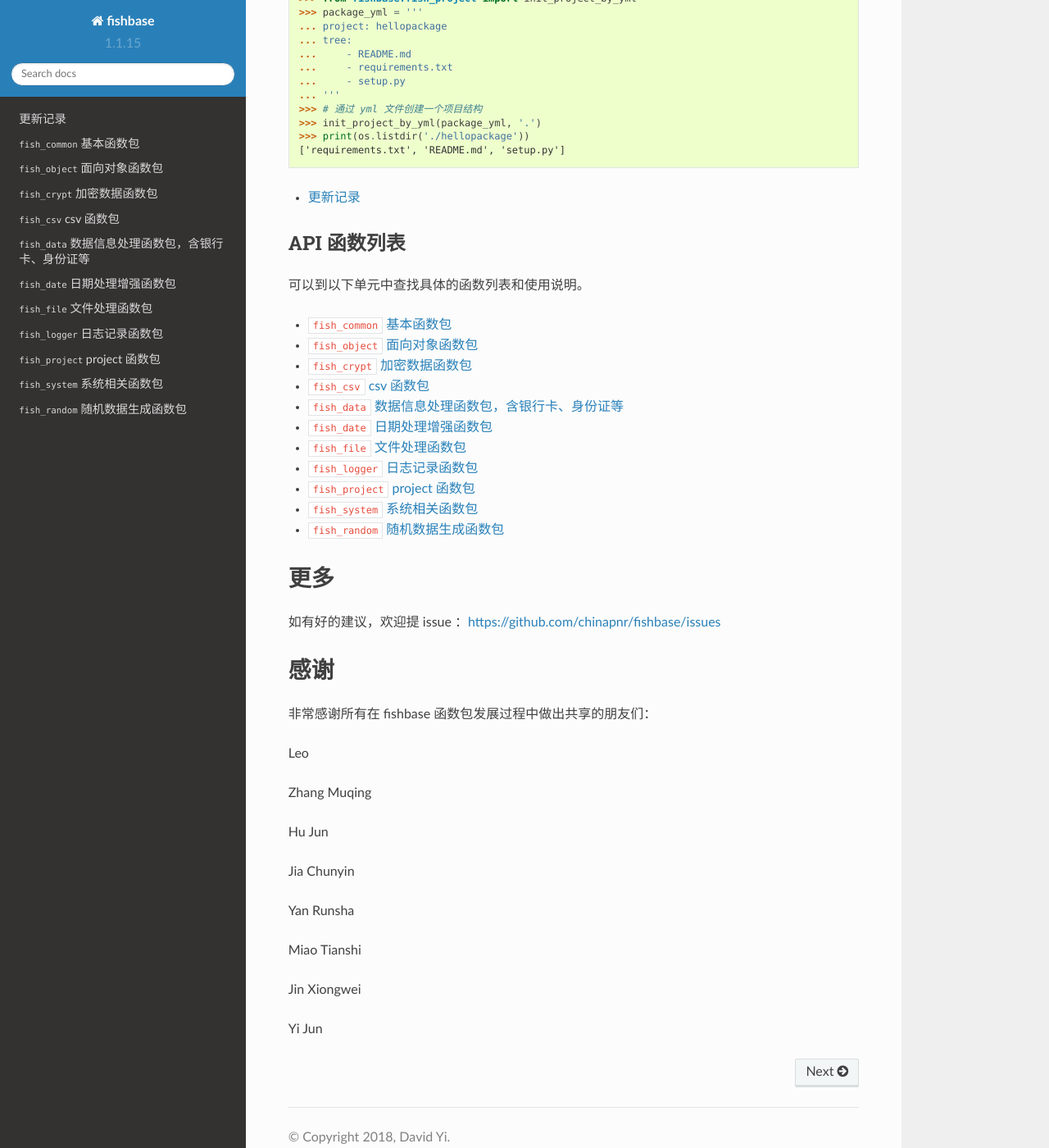
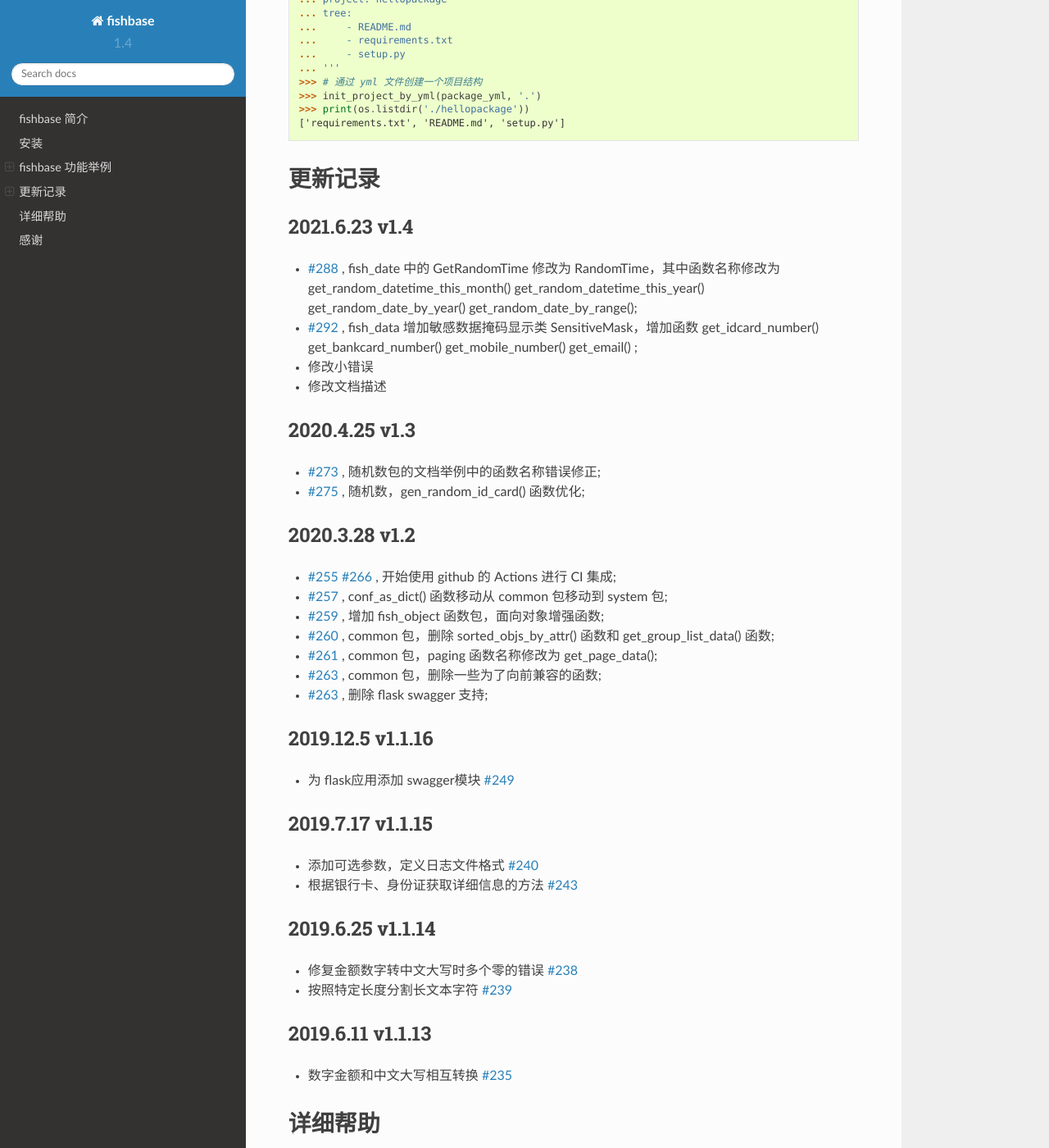
Before and after one commit to chinapnr/fishbase, a Sphinx documentation site: the page built from docs/index.rst, in a window 1280 px wide and 1400 px high, scrolled down 1697 px. Shown: the whole window at 82% size. Built offline with Sphinx 7.4.7 and the Read the Docs theme 2.0.0, drawn with Linux system fonts in a browser that asks for light colours; some of the changed text lies outside the part shown.

```diff
--- a/README.rst
+++ b/README.rst
@@ -167,7 +167,9 @@ fishbase 功能举例
 感谢
 ====
 
-自 2016年3月初次发布以来，先后发布了 20 余个版本，非常感谢所有在 fishbase函数包发展过程中做出贡献的朋友们：
+自2016年3月初次发布以来，先后发布了20余个版本，非常感谢所有在 fishbase函数包发展过程中做出贡献的朋友们！
+
+fishbase函数包的作者名单，按照时间先后列出如下：
 
 Yi Jun
 
--- a/docs/conf.py
+++ b/docs/conf.py
@@ -50,7 +50,7 @@ master_doc = 'index'
 
 # General information about the project.
 project = 'fishbase'
-copyright = '2018, David Yi'
+copyright = '2016-2021, David Yi'
 author = 'David Yi'
 
 # The version info for the project you're documenting, acts as replacement for
@@ -58,9 +58,9 @@ author = 'David Yi'
 # built documents.
 #
 # The short X.Y version.
-version = '1.1.15'
+version = '1.4'
 # The full version, including alpha/beta/rc tags.
-release = '1.1.15'
+release = '1.4'
 
 # The language for content autogenerated by Sphinx. Refer to documentation
 # for a list of supported languages.
--- a/docs/fish_data.rst
+++ b/docs/fish_data.rst
@@ -1,4 +1,4 @@
-``fish_data`` 数据信息处理函数包，含银行卡、身份证等
+``fish_data`` 数据处理函数包，包括银行卡、身份证等
 =====================================================
 
 .. autosummary::
@@ -14,6 +14,11 @@
     fish_data.IdCard.get_areanote_info
     fish_data.IdCard.get_province_info
     fish_data.IdCard.get_number_detail
+    fish_data.SensitiveMask.get_bankcard_number
+    fish_data.SensitiveMask.get_email
+    fish_data.SensitiveMask.get_idcard_number
+    fish_data.SensitiveMask.get_mobile_number
+
 
 .. automodule:: fish_data
    :members:
--- a/docs/index.rst
+++ b/docs/index.rst
@@ -2,7 +2,6 @@
    sphinx-quickstart on Wed Apr 18 15:20:36 2018.
    You can adapt this file completely to your liking, but it should at least
    contain the root `toctree` directive.
-
 
 
 .. image:: https://travis-ci.org/chinapnr/fishbase.svg?branch=master
@@ -18,38 +17,35 @@
 fishbase 简介
 =================
 
-fishbase 是由我们自主开发和整理的一套 Python 基础函数库，将我们平时在开发 Python 项目时候的各类工具函数汇聚到一起，方便集中管理和使用。
+fishbase 是由我们开发和整理的一套 Python基础函数库，将我们平时在开发 Python项目时候的各类工具函数汇聚到一起，方便集中管理和使用。希望对你也有所帮助，也适合初学 Python 的朋友通过代码来学习。
 
-fishbase 当前版本为 v1.2，支持 Python 3.5-3.8，绝大部分函数也能工作在 Python 2.7 下，但是我们不推荐使用 Python 2.7 。
+fishbase 最新版本为 v1.4，支持 Python 3.5-3.9，绝大部分函数也能工作在 Python 2.7下，但是我们不推荐使用 Python 2.7。
 
-自 2016/3 初次发布以来，我们坚持不断更新，先后发布了 20 余个版本。近一年来，我们逐步形成每月更新 1 到 2 个版本的频率，抽象出了很多通用的方法，主要分为以下模块：
+fishbase 主要有以下功能模块：
 
-
-+----------------------------------------------------------------------------------+----------------------------------------+
-| 模块                                                                             | 功能函数                               |
-+==================================================================================+========================================+
-| `fish_common <https://fishbase.readthedocs.io/en/latest/fish_common.html>`_      | 基本功能函数包                         |
-+----------------------------------------------------------------------------------+----------------------------------------+
-| `fish_object <https://fishbase.readthedocs.io/en/latest/fish_object.html>`_      | 面向对象函数包                         |
-+----------------------------------------------------------------------------------+----------------------------------------+
-| `fish_crypt <https://fishbase.readthedocs.io/en/latest/fish_crypt.html>`_        | 加密数据函数包                         |
-+----------------------------------------------------------------------------------+----------------------------------------+
-| `fish_csv <https://fishbase.readthedocs.io/en/latest/fish_csv.html>`_            | csv 处理增强函数包                     |
-+----------------------------------------------------------------------------------+----------------------------------------+
-| `fish_data <https://fishbase.readthedocs.io/en/latest/fish_data.html>`_          | 数据信息处理函数包，含银行卡、身份证等 |
-+----------------------------------------------------------------------------------+----------------------------------------+
-| `fish_date <https://fishbase.readthedocs.io/en/latest/fish_date.html>`_          | 日期处理增强函数包                     |
-+----------------------------------------------------------------------------------+----------------------------------------+
-| `fish_file <https://fishbase.readthedocs.io/en/latest/fish_file.html>`_          | 文件处理增强函数包                     |
-+----------------------------------------------------------------------------------+----------------------------------------+
-| `fish_logger <https://fishbase.readthedocs.io/en/latest/fish_logger.html>`_      | 日志记录增强函数包                     |
-+----------------------------------------------------------------------------------+----------------------------------------+
-| `fish_project <https://fishbase.readthedocs.io/en/latest/fish_project.html>`_    | project 目录结构生成函数包             |
-+----------------------------------------------------------------------------------+----------------------------------------+
-| `fish_random <https://fishbase.readthedocs.io/en/latest/fish_random.html>`_      | 随机数据生成函数包                     |
-+----------------------------------------------------------------------------------+----------------------------------------+
-| `fish_system <https://fishbase.readthedocs.io/en/latest/fish_system.html>`_      | 系统增强函数包                         |
-+----------------------------------------------------------------------------------+----------------------------------------+
++-------------------------------------------------------------------------------+--------------------------------------+
+|                                     模块                                      |               功能函数               |
++===============================================================================+======================================+
+| `fish_common <https://fishbase.readthedocs.io/en/latest/fish_common.html>`_   | 基本函数包                           |
++-------------------------------------------------------------------------------+--------------------------------------+
+| `fish_crypt <https://fishbase.readthedocs.io/en/latest/fish_crypt.html>`_     | 加密数据函数包                       |
++-------------------------------------------------------------------------------+--------------------------------------+
+| `fish_csv <https://fishbase.readthedocs.io/en/latest/fish_csv.html>`_         | csv处理增强函数包                    |
++-------------------------------------------------------------------------------+--------------------------------------+
+| `fish_data <https://fishbase.readthedocs.io/en/latest/fish_data.html>`_       | 数据处理函数包，包括银行卡、身份证等 |
++-------------------------------------------------------------------------------+--------------------------------------+
+| `fish_date <https://fishbase.readthedocs.io/en/latest/fish_date.html>`_       | 日期处理增强函数包                   |
++-------------------------------------------------------------------------------+--------------------------------------+
+| `fish_file <https://fishbase.readthedocs.io/en/latest/fish_file.html>`_       | 文件处理增强函数包                   |
++-------------------------------------------------------------------------------+--------------------------------------+
+| `fish_logger <https://fishbase.readthedocs.io/en/latest/fish_logger.html>`_   | 日志记录增强函数包                   |
++-------------------------------------------------------------------------------+--------------------------------------+
+| `fish_project <https://fishbase.readthedocs.io/en/latest/fish_project.html>`_ | 项目目录结构生成函数包               |
++-------------------------------------------------------------------------------+--------------------------------------+
+| `fish_random <https://fishbase.readthedocs.io/en/latest/fish_random.html>`_   | 随机数据生成增强函数包               |
++-------------------------------------------------------------------------------+--------------------------------------+
+| `fish_system <https://fishbase.readthedocs.io/en/latest/fish_system.html>`_   | 系统增强函数包                       |
++-------------------------------------------------------------------------------+--------------------------------------+
 
 
 安装
@@ -61,16 +57,15 @@ fishbase 当前版本为 v1.2，支持 Python 3.5-3.8，绝大部分函数也能
    pip install -U fishbase
 
 
-fishbase 能做什么？举几个例子：
+fishbase 功能举例
 ===================
-
 
 获取文件的绝对路径
 ------------------------------
 
 .. code:: python
 
-   >>> from fishbase.fish_common import find_files
+   >>> from fishbase.fish_files import get_abs_filename_with_sub_path
    >>> print(get_abs_filename_with_sub_path('/etc', 'hosts'))
    (True, '/etc/hosts')
 
@@ -85,8 +80,8 @@ fishbase 能做什么？举几个例子：
    {'days': 1, 'hours': 3, 'minutes': 28, 'seconds': 28}
 
 
-生成随机数据
-----------------------
+生成随机符合校验规则的身份证和银行卡数据
+--------------------------------------------------
 
 .. code:: python
 
@@ -120,42 +115,68 @@ fishbase 能做什么？举几个例子：
    ['requirements.txt', 'README.md', 'setup.py']
 
 
-.. toctree::
-   :maxdepth: 1
+更新记录
+==========
 
-   change_log
+2021.6.23 v1.4
+------------------
+- `#288 <https://github.com/chinapnr/fishbase/issues/288>`_ , fish_date 中的 GetRandomTime 修改为 RandomTime，其中函数名称修改为 get_random_datetime_this_month() get_random_datetime_this_year() get_random_date_by_year() get_random_date_by_range();
+- `#292 <https://github.com/chinapnr/fishbase/issues/292>`_ , fish_data 增加敏感数据掩码显示类 SensitiveMask，增加函数 get_idcard_number() get_bankcard_number() get_mobile_number() get_email() ;
+- 修改小错误
+- 修改文档描述
+
+2020.4.25 v1.3
+------------------
+- `#273 <https://github.com/chinapnr/fishbase/issues/273>`_ , 随机数包的文档举例中的函数名称错误修正;
+- `#275 <https://github.com/chinapnr/fishbase/issues/275>`_ , 随机数，gen_random_id_card() 函数优化;
+
+2020.3.28 v1.2
+------------------
+- `#255 <https://github.com/chinapnr/fishbase/issues/255>`_ `#266 <https://github.com/chinapnr/fishbase/issues/266>`_ , 开始使用 github 的 Actions 进行 CI 集成;
+- `#257 <https://github.com/chinapnr/fishbase/issues/257>`_ , conf_as_dict() 函数移动从 common 包移动到 system 包;
+- `#259 <https://github.com/chinapnr/fishbase/issues/259>`_ , 增加 fish_object 函数包，面向对象增强函数;
+- `#260 <https://github.com/chinapnr/fishbase/issues/260>`_ , common 包，删除 sorted_objs_by_attr() 函数和 get_group_list_data() 函数;
+- `#261 <https://github.com/chinapnr/fishbase/issues/261>`_ , common 包，paging 函数名称修改为 get_page_data();
+- `#263 <https://github.com/chinapnr/fishbase/issues/263>`_ , common 包，删除一些为了向前兼容的函数;
+- `#263 <https://github.com/chinapnr/fishbase/issues/263>`_ , 删除 flask swagger 支持;
+
+2019.12.5 v1.1.16
+------------------
+- 为 flask应用添加 swagger模块 `#249 <https://github.com/chinapnr/fishbase/issues/249>`_
+
+2019.7.17 v1.1.15
+------------------
+
+- 添加可选参数，定义日志文件格式 `#240 <https://github.com/chinapnr/fishbase/issues/240>`_
+- 根据银行卡、身份证获取详细信息的方法 `#243 <https://github.com/chinapnr/fishbase/issues/243>`_
+
+2019.6.25 v1.1.14
+------------------
+
+- 修复金额数字转中文大写时多个零的错误 `#238 <https://github.com/chinapnr/fishbase/issues/238>`_
+- 按照特定长度分割长文本字符 `#239 <https://github.com/chinapnr/fishbase/issues/239>`_
+
+2019.6.11 v1.1.13
+------------------
+- 数字金额和中文大写相互转换 `#235 <https://github.com/chinapnr/fishbase/issues/235>`_
 
 
-API 函数列表
------------------------------
+详细帮助
+==========
 
-可以到以下单元中查找具体的函数列表和使用说明。
-
-.. toctree::
-   :maxdepth: 2
-
-   fish_common
-   fish_object
-   fish_crypt
-   fish_csv
-   fish_data
-   fish_date
-   fish_file
-   fish_logger
-   fish_project
-   fish_system
-   fish_random
-
-
-更多
-====
+更多详细文档，请参见：http://fishbase.readthedocs.io/
 
 如有好的建议，欢迎提 issue ：https://github.com/chinapnr/fishbase/issues
+
 
 感谢
 ====
 
-非常感谢所有在 fishbase 函数包发展过程中做出共享的朋友们：
+自2016年3月初次发布以来，先后发布了20余个版本，非常感谢所有在 fishbase函数包发展过程中做出贡献的朋友们！
+
+fishbase函数包的作者名单，按照时间先后列出如下：
+
+Yi Jun
 
 Leo
 
@@ -163,7 +184,7 @@ Zhang Muqing
 
 Hu Jun
 
-Jia Chunyin
+Jia Chunying
 
 Yan Runsha
 
@@ -171,4 +192,4 @@ Miao Tianshi
 
 Jin Xiongwei
 
-Yi Jun
+Wang Xiaolong
```
